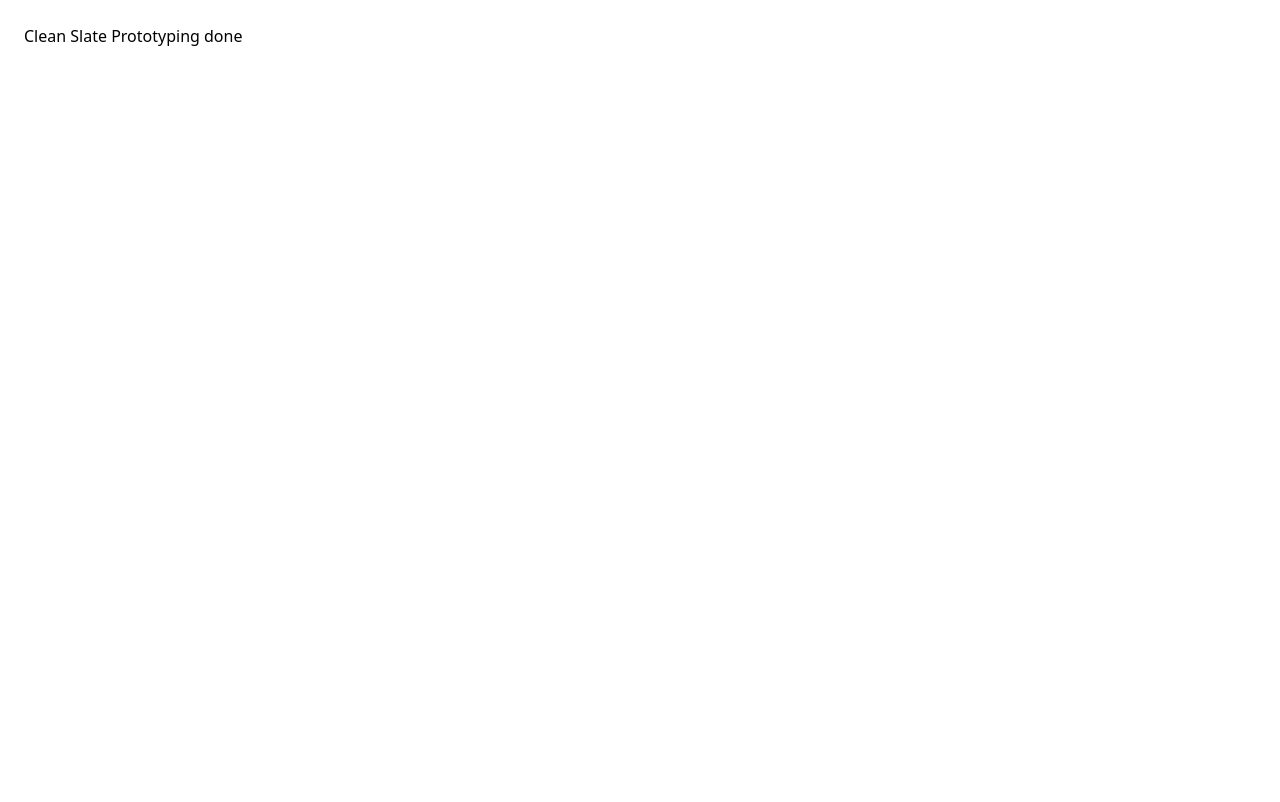
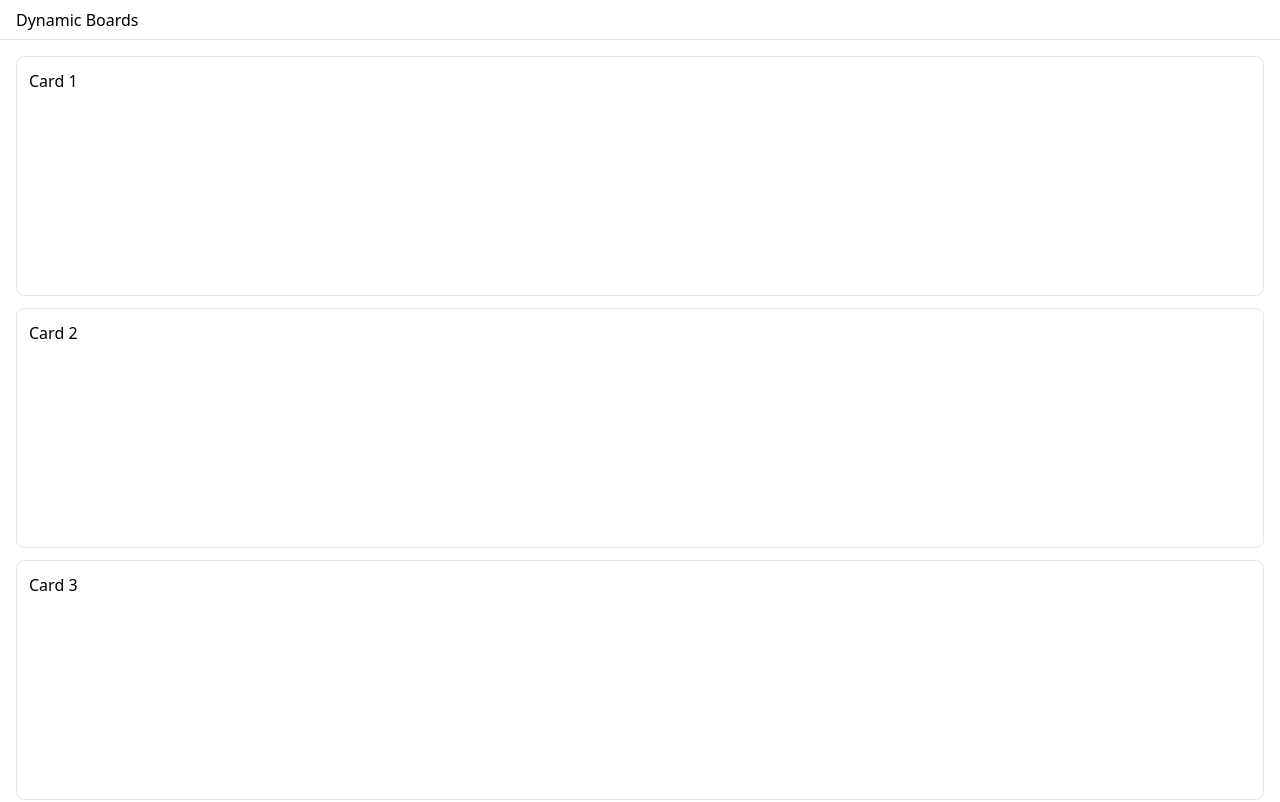
Before and after one commit to BUMBAIYA/dynamic-boards, a React (Vite) app: page / in a window 1280 px wide. Shown: the top 802 px of the page. Built offline with nearby package versions, Linux system fonts and the light colour scheme.

Commit message:
board cards

```diff
--- a/package.json
+++ b/package.json
@@ -14,6 +14,7 @@
   },
   "dependencies": {
     "@atlaskit/pragmatic-drag-and-drop": "^1.7.3",
+    "nanoid": "^5.1.5",
     "react": "^19.1.0",
     "react-dom": "^19.1.0",
     "tiny-invariant": "^1.3.3",
--- /dev/null
+++ b/src/components/dynamic-board-card.tsx
@@ -0,0 +1,13 @@
+import type { DynamicBoardDNDCard } from "@/core/types";
+
+export interface DynamicBoardCardProps {
+  card: DynamicBoardDNDCard;
+}
+
+export function DynamicBoardCard({ card }: DynamicBoardCardProps) {
+  return (
+    <div className="flex min-h-60 flex-1 flex-col rounded-lg border border-gray-200 p-3">
+      <div className="flex flex-1 flex-col">{card.title}</div>
+    </div>
+  );
+}
--- /dev/null
+++ b/src/components/dynamic-board-wrapper.tsx
@@ -0,0 +1,15 @@
+import { DynamicBoardProvider } from "@/core/context/dynamic-board-provider";
+import { DynamicBoard } from "@/components/dynamic-board";
+
+export function DynamicBoardWrapper() {
+  return (
+    <DynamicBoardProvider>
+      <div className="flex min-h-screen w-full flex-col">
+        <div className="flex min-h-10 items-center border-b border-gray-200 px-4">
+          <h1 className="font-medium">Dynamic Boards</h1>
+        </div>
+        <DynamicBoard />
+      </div>
+    </DynamicBoardProvider>
+  );
+}
--- /dev/null
+++ b/src/components/dynamic-board.tsx
@@ -0,0 +1,14 @@
+import { useDynamicBoard } from "@/core/hooks/useDynamicBoard";
+import { DynamicBoardCard } from "@/components/dynamic-board-card";
+
+export function DynamicBoard() {
+  const { cards } = useDynamicBoard();
+
+  return (
+    <div className="flex flex-1 flex-col gap-3 p-4">
+      {cards.map((card) => (
+        <DynamicBoardCard key={card.id} card={card} />
+      ))}
+    </div>
+  );
+}
--- /dev/null
+++ b/src/core/context/dynamic-board-context.ts
@@ -0,0 +1,10 @@
+import { createContext } from "react";
+
+import type { DynamicBoardDNDCard } from "@/core/types";
+
+export type DynamicBoardContextType = {
+  cards: DynamicBoardDNDCard[];
+};
+
+export const DynamicBoardContext =
+  createContext<DynamicBoardContextType | null>(null);
--- /dev/null
+++ b/src/core/context/dynamic-board-provider.tsx
@@ -0,0 +1,19 @@
+import { useState } from "react";
+
+import { INITIAL_DND_DATA } from "@/core/data/initial-data";
+import { DynamicBoardContext } from "@/core/context/dynamic-board-context";
+import type { DynamicBoardDNDCard } from "@/core/types";
+
+export function DynamicBoardProvider({
+  children,
+}: {
+  children: React.ReactNode;
+}) {
+  const [cards] = useState<DynamicBoardDNDCard[]>(INITIAL_DND_DATA);
+
+  return (
+    <DynamicBoardContext.Provider value={{ cards: cards }}>
+      {children}
+    </DynamicBoardContext.Provider>
+  );
+}
--- /dev/null
+++ b/src/core/data/initial-data.ts
@@ -0,0 +1,46 @@
+import { nanoid } from "nanoid";
+
+import type { DynamicBoardDNDCard } from "@/core/types";
+
+export const INITIAL_DND_DATA: DynamicBoardDNDCard[] = [
+  {
+    id: nanoid(),
+    layout: {
+      row: 0,
+      col: 0,
+    },
+    title: "Card 1",
+  },
+  {
+    id: nanoid(),
+    layout: {
+      row: 0,
+      col: 1,
+    },
+    title: "Card 2",
+  },
+  {
+    id: nanoid(),
+    layout: {
+      row: 0,
+      col: 2,
+    },
+    title: "Card 3",
+  },
+  {
+    id: nanoid(),
+    layout: {
+      row: 1,
+      col: 0,
+    },
+    title: "Card 4",
+  },
+  {
+    id: nanoid(),
+    layout: {
+      row: 1,
+      col: 1,
+    },
+    title: "Card 5",
+  },
+];
--- /dev/null
+++ b/src/core/hooks/useDynamicBoard.ts
@@ -0,0 +1,15 @@
+import { useContext } from "react";
+
+import { DynamicBoardContext } from "@/core/context/dynamic-board-context";
+
+export const useDynamicBoard = () => {
+  const context = useContext(DynamicBoardContext);
+
+  if (!context) {
+    throw new Error(
+      "useDynamicBoard must be used within a DynamicBoardProvider",
+    );
+  }
+
+  return context;
+};
--- /dev/null
+++ b/src/core/types.ts
@@ -0,0 +1,8 @@
+export type DynamicBoardDNDCard = {
+  id: string;
+  layout: {
+    row: number;
+    col: number;
+  };
+  title: string;
+};
--- a/src/main-entry.tsx
+++ b/src/main-entry.tsx
@@ -1,7 +1,5 @@
+import { DynamicBoardWrapper } from "@/components/dynamic-board-wrapper";
+
 export default function App() {
-  return (
-    <div className="p-6">
-      <h1>Clean Slate Prototyping done</h1>
-    </div>
-  );
+  return <DynamicBoardWrapper />;
 }
```
Also changed, not shown: 1 other file (tests, documents, lock files or other folders).
